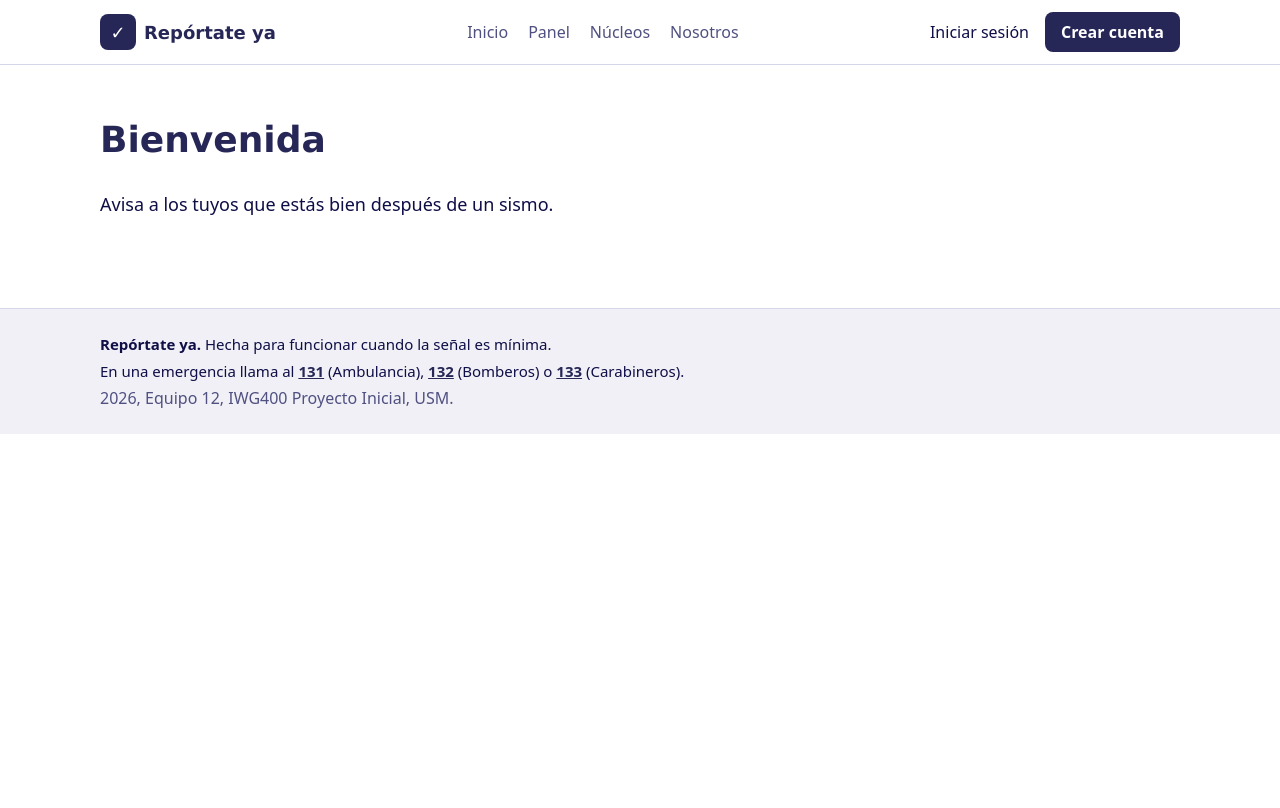
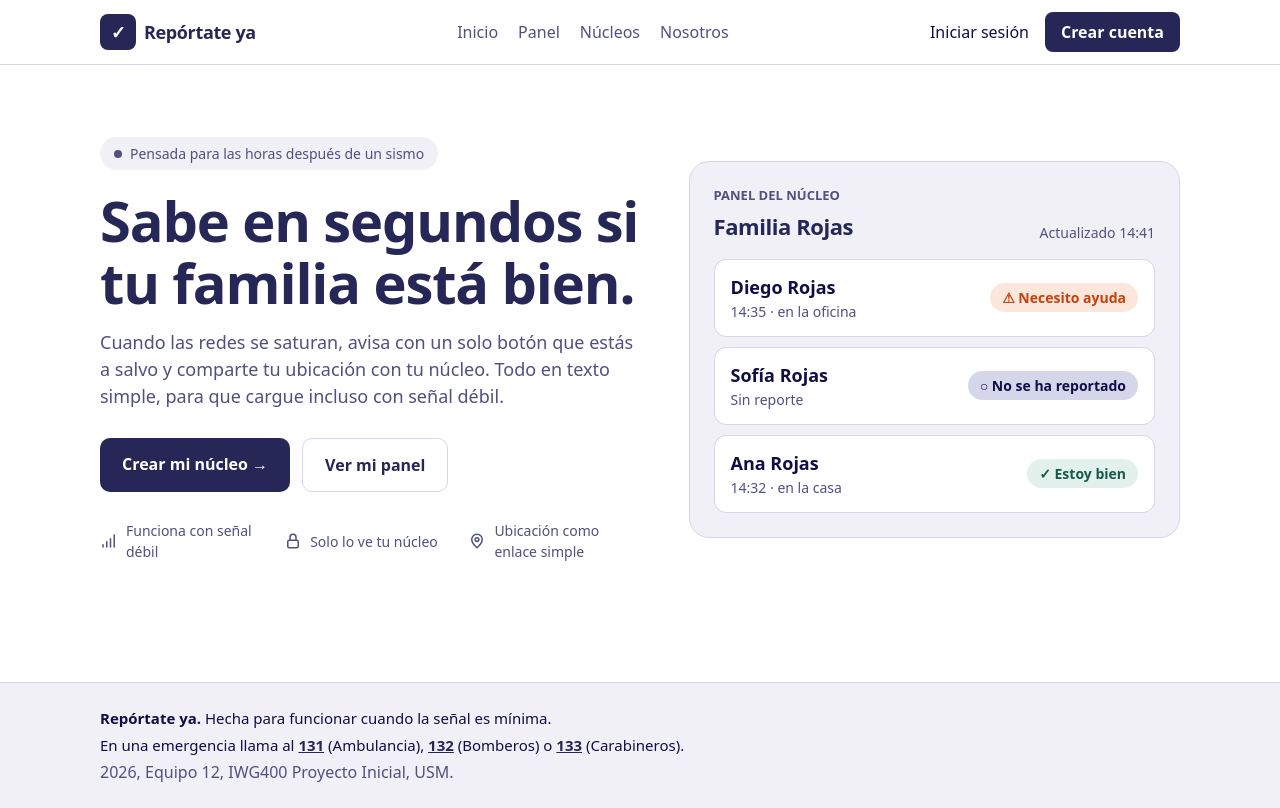
Before and after one commit to Jorge28319/Core-5, a Django app: page / in a window 1280 px wide. Before the commit the page ends 434 px from the top, so only its background shows below. Run offline with Django 5.2, Linux system fonts and the light colour scheme.

Commit message:
Portada como el prototipo y titulos con letra del sistema
Co-Authored-By: Claude Opus 5.5 <noreply@anthropic.com>

```diff
--- a/proyectoInicial/core/static/core/estilos.css
+++ b/proyectoInicial/core/static/core/estilos.css
@@ -25,7 +25,9 @@ body {
 h1,
 h2,
 .logo {
-    font-family: Verdana, "DejaVu Sans", sans-serif;
+    font-family: system-ui, "Segoe UI", Roboto, sans-serif;
+    font-weight: 800;
+    letter-spacing: -0.02em;
     color: var(--marca);
 }
 
@@ -53,7 +55,6 @@ a {
     display: flex;
     align-items: center;
     gap: 8px;
-    font-weight: bold;
 }
 
 .logo-icono {
@@ -473,3 +474,136 @@ button {
     color: var(--marca);
     font-weight: bold;
 }
+
+/* Portada */
+
+.portada {
+    display: grid;
+    gap: 32px;
+    padding: 8px 0 32px;
+}
+
+.pildora {
+    display: inline-flex;
+    align-items: center;
+    gap: 8px;
+    margin: 0;
+    padding: 6px 14px;
+    border-radius: 999px;
+    background: var(--fondo-suave);
+    color: var(--texto-suave);
+    font-size: 14px;
+}
+
+.punto {
+    width: 8px;
+    height: 8px;
+    border-radius: 50%;
+    background: var(--acento);
+}
+
+.portada h1 {
+    margin: 20px 0 16px;
+    font-size: 40px;
+    line-height: 1.1;
+}
+
+.portada-intro {
+    max-width: 34em;
+    margin: 0;
+    color: var(--texto-suave);
+}
+
+.portada-botones {
+    display: flex;
+    flex-wrap: wrap;
+    gap: 12px;
+    margin: 28px 0;
+}
+
+.portada-botones .boton,
+.portada-botones .boton-borde {
+    padding: 14px 22px;
+    border-radius: 10px;
+    font-size: 16px;
+}
+
+.ventajas {
+    display: grid;
+    gap: 12px;
+    margin: 0;
+    padding: 0;
+    list-style: none;
+    color: var(--texto-suave);
+    font-size: 14px;
+}
+
+.ventajas li {
+    display: flex;
+    align-items: center;
+    gap: 8px;
+}
+
+.ventajas svg {
+    flex-shrink: 0;
+}
+
+.vista-panel {
+    padding: 24px;
+    border: 1px solid var(--borde);
+    border-radius: 20px;
+    background: var(--fondo-suave);
+}
+
+.vista-cabecera {
+    display: flex;
+    flex-wrap: wrap;
+    justify-content: space-between;
+    align-items: flex-end;
+    gap: 8px;
+    margin-bottom: 16px;
+}
+
+.vista-cabecera h2 {
+    margin: 4px 0 0;
+    font-size: 22px;
+}
+
+.vista-cabecera .suave {
+    font-size: 14px;
+}
+
+.vista-fila {
+    display: flex;
+    flex-wrap: wrap;
+    justify-content: space-between;
+    align-items: center;
+    gap: 8px 12px;
+    margin-top: 10px;
+    padding: 14px 16px;
+    border: 1px solid var(--borde);
+    border-radius: 12px;
+    background: #ffffff;
+}
+
+.vista-fila .suave {
+    display: block;
+    font-size: 14px;
+}
+
+@media (min-width: 800px) {
+    .portada {
+        grid-template-columns: 1.1fr 1fr;
+        align-items: center;
+        gap: 48px;
+        padding: 48px 0;
+    }
+
+    .portada h1 {
+        font-size: 56px;
+    }
+
+    .ventajas {
+        grid-template-columns: repeat(3, 1fr);
+    }
+}
--- a/proyectoInicial/core/templates/core/inicio.html
+++ b/proyectoInicial/core/templates/core/inicio.html
@@ -1,6 +1,51 @@
 {% extends "core/base.html" %}
 
 {% block contenido %}
-    <h1>Bienvenida</h1>
-    <p>Avisa a los tuyos que estás bien después de un sismo.</p>
+<section class="portada">
+    <div>
+        <p class="pildora"><span class="punto"></span>Pensada para las horas después de un sismo</p>
+        <h1>Sabe en segundos si tu familia está bien.</h1>
+        <p class="portada-intro">Cuando las redes se saturan, avisa con un solo botón que estás a salvo y comparte tu ubicación con tu núcleo. Todo en texto simple, para que cargue incluso con señal débil.</p>
+        <div class="portada-botones">
+            <a href="{% if user.is_authenticated %}{% url 'nucleos' %}{% else %}{% url 'registro' %}{% endif %}" class="boton">Crear mi núcleo →</a>
+            <a href="{% url 'panel' %}" class="boton-borde">Ver mi panel</a>
+        </div>
+        <ul class="ventajas">
+            <li>
+                <svg width="18" height="18" viewBox="0 0 24 24" fill="none" stroke="currentColor" stroke-width="2" stroke-linecap="round" aria-hidden="true"><path d="M4 20v-3M9 20v-7M14 20V9M19 20V4"/></svg>
+                Funciona con señal débil
+            </li>
+            <li>
+                <svg width="18" height="18" viewBox="0 0 24 24" fill="none" stroke="currentColor" stroke-width="2" stroke-linecap="round" stroke-linejoin="round" aria-hidden="true"><rect x="5" y="11" width="14" height="10" rx="2"/><path d="M8 11V7a4 4 0 0 1 8 0v4"/></svg>
+                Solo lo ve tu núcleo
+            </li>
+            <li>
+                <svg width="18" height="18" viewBox="0 0 24 24" fill="none" stroke="currentColor" stroke-width="2" stroke-linecap="round" stroke-linejoin="round" aria-hidden="true"><path d="M12 21s-7-6.2-7-11a7 7 0 0 1 14 0c0 4.8-7 11-7 11z"/><circle cx="12" cy="10" r="2.5"/></svg>
+                Ubicación como enlace simple
+            </li>
+        </ul>
+    </div>
+
+    <div class="vista-panel" aria-label="Ejemplo del panel de un núcleo">
+        <div class="vista-cabecera">
+            <div>
+                <p class="etiqueta">Panel del núcleo</p>
+                <h2>Familia Rojas</h2>
+            </div>
+            <span class="suave">Actualizado 14:41</span>
+        </div>
+        <div class="vista-fila">
+            <div><strong>Diego Rojas</strong><span class="suave">14:35 · en la oficina</span></div>
+            <span class="estado estado-ayuda">⚠ Necesito ayuda</span>
+        </div>
+        <div class="vista-fila">
+            <div><strong>Sofía Rojas</strong><span class="suave">Sin reporte</span></div>
+            <span class="estado estado-no">○ No se ha reportado</span>
+        </div>
+        <div class="vista-fila">
+            <div><strong>Ana Rojas</strong><span class="suave">14:32 · en la casa</span></div>
+            <span class="estado estado-bien">✓ Estoy bien</span>
+        </div>
+    </div>
+</section>
 {% endblock %}
```
